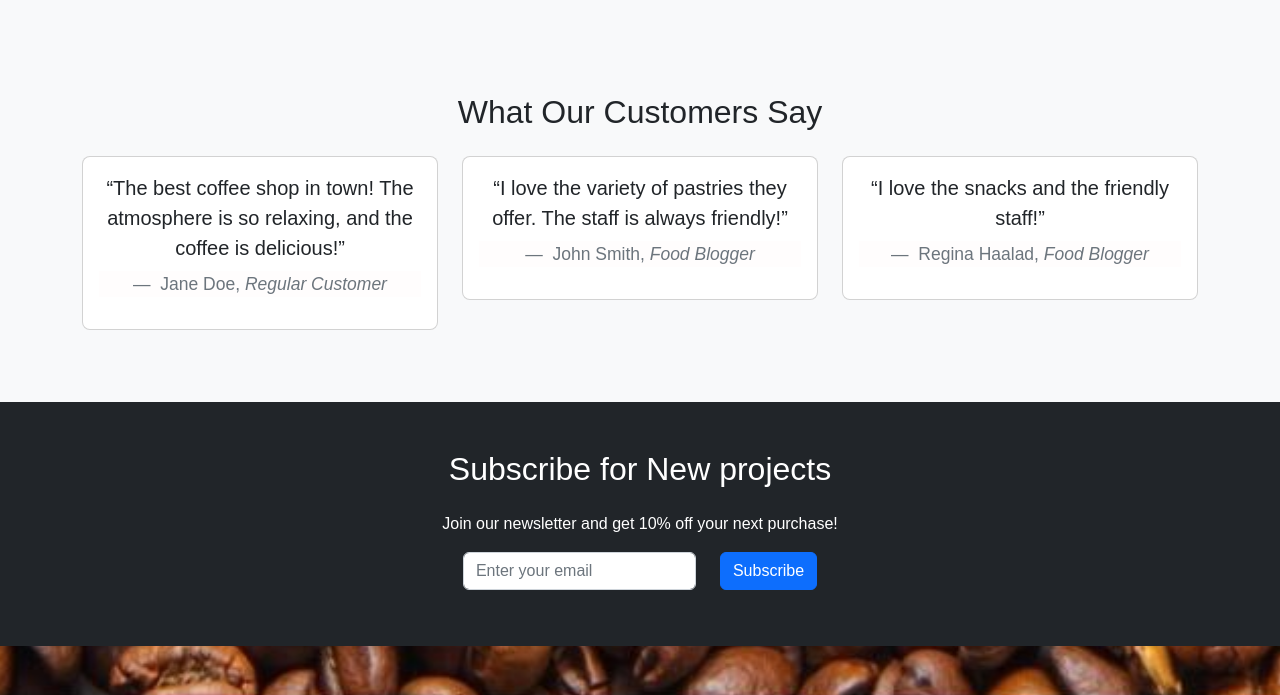
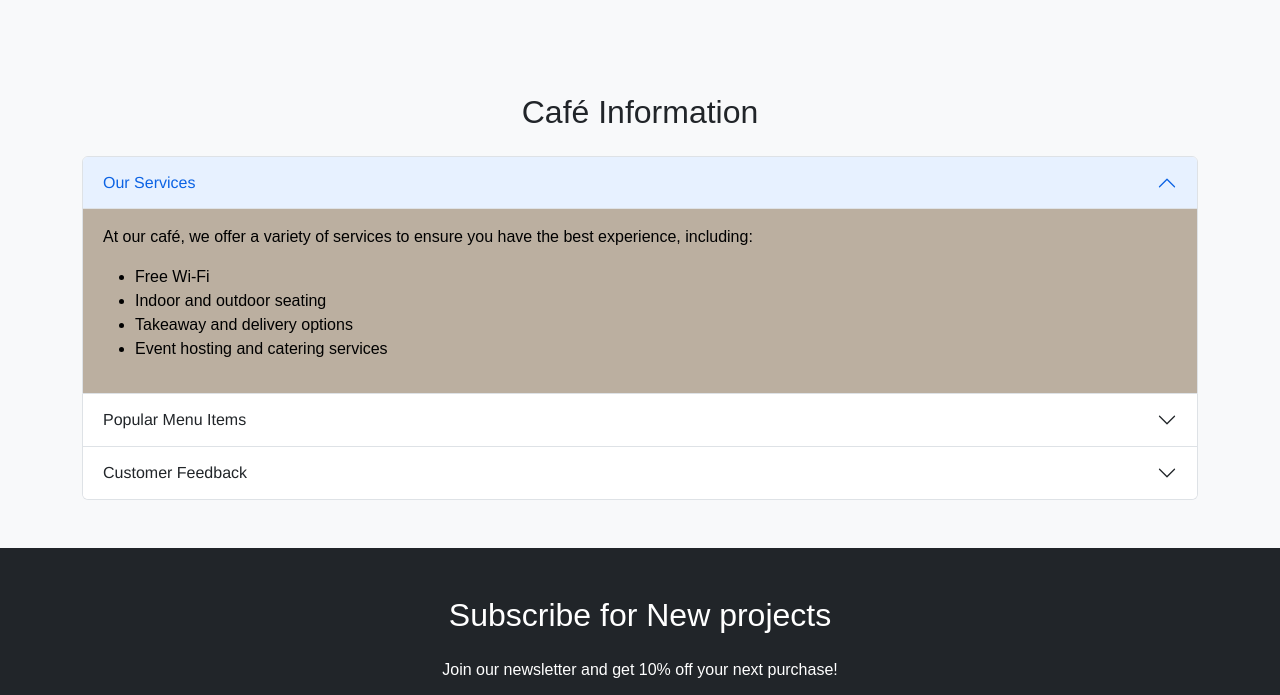
Before and after one commit to BenyBen1/Colaborative-workshop, a website built with Parcel: page index.html in a window 1280 px wide. Shown: the part 1578-2273 px from the top of the page. Built offline with nearby package versions, Linux system fonts and the light colour scheme; files whose address does not match are found by name.

Commit message:
small changes

```diff
--- /dev/null
+++ b/css/index.css
@@ -0,0 +1,98 @@
+body {
+    background-color: #f8f9fa;
+    font-family: 'Arial', sans-serif;
+}
+
+h1 {
+    margin-bottom: 0.5rem;
+}
+
+nav {
+    font-size: bold;
+    font-weight: 600;
+}
+
+#table {
+    margin: 6px;
+    padding: 6px;
+    color: black;
+}
+
+#main {
+    margin-top: 3rem;
+    padding: 2rem;
+    background-image: url('../images/custombackground.jpeg');
+    background-size: cover;
+    background-position: center;
+    background-repeat: no-repeat;
+    background-color: #6f4c3e;
+    padding: 60px 0;
+}
+
+#welcomezone {
+    opacity: 1;
+
+    h1 {
+        color: #F5F5DC;
+        font-weight: 600;
+    }
+
+    p {
+        color: #F5F5DC;
+        font-weight: 400;
+    }
+}
+
+.card {
+    border-radius: 0.5rem;
+}
+
+.table {
+    th, td {
+        text-align: center;
+    }
+}
+
+footer {
+    position: relative;
+    bottom: 0;
+    width: 100%;
+    background-color: #0e0e0b;
+}
+
+blockquote {
+    footer {
+        background-color: rgb(255, 253, 253);
+    }
+}
+
+.navbar {
+    background-color: rgba(190, 183, 164, 0.8);
+}
+
+#product-section {
+    .card {
+        transition: transform 0.3s ease, box-shadow 0.3s ease;
+
+        &:hover {
+            transform: scale(1.05);
+            box-shadow: 0 8px 20px rgba(0, 0, 0, 0.15);
+            cursor: pointer;
+        }
+    }
+
+    .card-body:hover {
+        background-color: #f8f9fa;
+    }
+}
+
+#collapseOne, #collapseTwo, #collapseThree {
+    color: #000000;
+    background-color: #4c2c0460;
+}
+
+#headingOne, #headingTwo, #headingThree {
+    font-family: 'Franklin Gothic Medium', 'Arial Narrow', Arial, sans-serif;
+    font-size: larger;
+    font-weight: 500;
+}
--- a/index.css
+++ /dev/null
@@ -1,89 +0,0 @@
-body {
-    background-color: #f8f9fa; /* Light background color */
-    font-family: 'Arial', sans-serif; /* Font family */
-}
-
-h1 {
-    margin-bottom: 0.5rem;
-}
-
-nav {
-    font-size: bold;
-    font-weight: 600;
-}
-
-#table {
-    margin: 6px;
-    padding: 6px;
-    color: black;
-}
-
-#main{
-    margin-top: 3rem;
-    padding: 2rem;
-    background-image: url('images/custombackground.jpeg');
-    background-size: cover;
-    background-position: center;
-    background-repeat: no-repeat;
-    background-color: #6f4c3e;
-    padding: 60px 0;
-
-}
-
-#welcomezone{
-    opacity: 1;
-}
-
-.card {
-    border-radius: 0.5rem; /* Rounded borders for cards */
-}
-
-.table th, .table td {
-    text-align: center; /* Centered text for table */
-}
-
-footer {
-    position: relative;
-    bottom: 0;
-    width: 100%;
-    background-color: #0e0e0b;
-}
-
-blockquote footer {
-    background-color: rgb(255, 253, 253);
-}
-
-.navbar {
-    background-color: rgba(190, 183, 164, 0.8);
-}
-
-#welcomezone {
-    h1 {
-        color: #F5F5DC;
-        font-weight: 600;
-    }
-
-    p {
-        color: #F5F5DC;
-        font-weight: 400;
-    }
-
-}
-
-
-#product-section{
-
-.card {
-    transition: transform 0.3s ease, box-shadow 0.3s ease;
-  }
-
-  .card:hover {
-    transform: scale(1.05);
-    box-shadow: 0 8px 20px rgba(0, 0, 0, 0.15);
-    cursor: pointer;
-  }
-
-  .card-body:hover {
-    background-color: #f8f9fa;
-  }
-}
--- a/index.html
+++ b/index.html
@@ -9,8 +9,11 @@
       href="https://cdnjs.cloudflare.com/ajax/libs/font-awesome/6.0.0-beta3/css/all.min.css"
       rel="stylesheet"
     />
-    <link rel="stylesheet" href="index.css" />
-    <link rel="stylesheet" href="node_modules/bootstrap/dist/css/bootstrap.min.css"/>
+    <link rel="stylesheet" href="css/index.css">
+    <link
+      rel="stylesheet"
+      href="node_modules/bootstrap/dist/css/bootstrap.min.css"
+    />
   </head>
 
   <body>
@@ -79,7 +82,9 @@
             Discover our unique coffee selection, delicious pastries, and
             relaxing atmosphere.
           </p>
-          <a href="#" class="btn btn-info btn-lg">Explore Our Menu</a>
+          <a href="#menu-carousel" class="btn btn-info btn-lg"
+            >Explore Our Menu</a
+          >
         </div>
       </section>
 
@@ -146,7 +151,6 @@
       </section>
 
       <!-- Menu Carousel Section -->
-<!-- Menu Carousel Section -->
       <section class="py-5 bg-light" id="menu-carousel">
         <div class="container">
           <h2 class="text-center mb-4">Explore Our Menu</h2>
@@ -157,7 +161,7 @@
                   src="images/carouselimage1.jpg"
                   class="d-block w-100 img-fluid"
                   alt="Menu Item 1"
-            style="object-fit: cover; height: 400px;"
+                  style="object-fit: cover; height: 400px"
                 />
               </div>
               <div class="carousel-item">
@@ -165,7 +169,7 @@
                   src="images/carouselimage2.png"
                   class="d-block w-100 img-fluid"
                   alt="Menu Item 2"
-            style="object-fit: cover; height: 400px;"
+                  style="object-fit: cover; height: 400px"
                 />
               </div>
               <div class="carousel-item">
@@ -173,7 +177,7 @@
                   src="images/carouselimage3.jpg"
                   class="d-block w-100 img-fluid"
                   alt="Menu Item 3"
-            style="object-fit: cover; height: 400px;"
+                  style="object-fit: cover; height: 400px"
                 />
               </div>
               <div class="carousel-item">
@@ -181,7 +185,7 @@
                   src="images/carouselimaage3.jpg"
                   class="d-block w-100 img-fluid"
                   alt="Menu Item 4"
-            style="object-fit: cover; height: 400px;"
+                  style="object-fit: cover; height: 400px"
                 />
               </div>
             </div>
@@ -193,7 +197,10 @@
               data-bs-target="#menuCarousel"
               data-bs-slide="prev"
             >
-        <span class="carousel-control-prev-icon" aria-hidden="true"></span>
+              <span
+                class="carousel-control-prev-icon"
+                aria-hidden="true"
+              ></span>
               <span class="visually-hidden">Previous</span>
             </button>
             <button
@@ -202,13 +209,20 @@
               data-bs-target="#menuCarousel"
               data-bs-slide="next"
             >
-        <span class="carousel-control-next-icon" aria-hidden="true"></span>
+              <span
+                class="carousel-control-next-icon"
+                aria-hidden="true"
+              ></span>
               <span class="visually-hidden">Next</span>
             </button>
 
             <!-- Carousel Indicators -->
             <ol class="carousel-indicators list-unstyled">
-        <li data-bs-target="#menuCarousel" data-bs-slide-to="0" class="active"></li>
+              <li
+                data-bs-target="#menuCarousel"
+                data-bs-slide-to="0"
+                class="active"
+              ></li>
               <li data-bs-target="#menuCarousel" data-bs-slide-to="1"></li>
               <li data-bs-target="#menuCarousel" data-bs-slide-to="2"></li>
               <li data-bs-target="#menuCarousel" data-bs-slide-to="3"></li>
@@ -217,56 +231,122 @@
         </div>
       </section>
 
-
-
-      <!-- Testimonials Section -->
-      <section class="bg-light text-dark py-5" id="testimonial">
+      <!-- Café Information Accordion Section -->
+      <section class="bg-light text-dark py-5" id="cafe-info">
         <div class="container">
-          <h2 class="text-center mb-4">What Our Customers Say</h2>
-          <div class="row">
-            <div class="col-md-4">
-              <div class="card mb-4">
-                <div class="card-body text-center">
-                  <blockquote class="blockquote">
-                    <p class="mb-4">
-                      “The best coffee shop in town! The atmosphere is so
-                      relaxing, and the coffee is delicious!”
+          <h2 class="text-center mb-4">Café Information</h2>
+          <div class="accordion" id="cafeAccordion">
+            <!-- Accordion Item 1: Services -->
+            <div class="accordion-item">
+              <h2 class="accordion-header" id="headingOne">
+                <button
+                  class="accordion-button"
+                  type="button"
+                  data-bs-toggle="collapse"
+                  data-bs-target="#collapseOne"
+                  aria-expanded="true"
+                  aria-controls="collapseOne"
+                >
+                  Our Services
+                </button>
+              </h2>
+              <div
+                id="collapseOne"
+                class="accordion-collapse collapse show"
+                aria-labelledby="headingOne"
+                data-bs-parent="#cafeAccordion"
+              >
+                <div class="accordion-body">
+                  <p>
+                    At our café, we offer a variety of services to ensure you
+                    have the best experience, including:
                   </p>
-                    <footer class="blockquote-footer">
-                      Jane Doe,
-                      <cite title="Source Title">Regular Customer</cite>
-                    </footer>
-                  </blockquote>
+                  <ul>
+                    <li>Free Wi-Fi</li>
+                    <li>Indoor and outdoor seating</li>
+                    <li>Takeaway and delivery options</li>
+                    <li>Event hosting and catering services</li>
+                  </ul>
                 </div>
               </div>
             </div>
 
-            <div class="col-md-4">
-              <div class="card mb-4">
-                <div class="card-body text-center">
-                  <blockquote class="blockquote">
-                    <p class="mb-4">
-                      “I love the variety of pastries they offer. The staff is
-                      always friendly!”
+            <!-- Accordion Item 2: Popular Menu Items -->
+            <div class="accordion-item">
+              <h2 class="accordion-header" id="headingTwo">
+                <button
+                  class="accordion-button collapsed"
+                  type="button"
+                  data-bs-toggle="collapse"
+                  data-bs-target="#collapseTwo"
+                  aria-expanded="false"
+                  aria-controls="collapseTwo"
+                >
+                  Popular Menu Items
+                </button>
+              </h2>
+              <div
+                id="collapseTwo"
+                class="accordion-collapse collapse"
+                aria-labelledby="headingTwo"
+                data-bs-parent="#cafeAccordion"
+              >
+                <div class="accordion-body">
+                  <p>Our top-selling menu items include:</p>
+                  <ul>
+                    <li>Classic Cappuccino</li>
+                    <li>Vanilla Latte</li>
+                    <li>Freshly baked croissants</li>
+                    <li>Signature house-made cakes</li>
+                  </ul>
+                  <p>
+                    Whether you're in the mood for a strong espresso or a sweet
+                    treat, we've got something for everyone!
                   </p>
-                    <footer class="blockquote-footer">
-                      John Smith, <cite title="Source Title">Food Blogger</cite>
-                    </footer>
-                  </blockquote>
                 </div>
               </div>
             </div>
 
-            <div class="col-md-4">
-              <div class="card mb-4">
-                <div class="card-body text-center">
+            <!-- Accordion Item 3: Customer Feedback -->
+            <div class="accordion-item">
+              <h2 class="accordion-header" id="headingThree">
+                <button
+                  class="accordion-button collapsed"
+                  type="button"
+                  data-bs-toggle="collapse"
+                  data-bs-target="#collapseThree"
+                  aria-expanded="false"
+                  aria-controls="collapseThree"
+                >
+                  Customer Feedback
+                </button>
+              </h2>
+              <div
+                id="collapseThree"
+                class="accordion-collapse collapse"
+                aria-labelledby="headingThree"
+                data-bs-parent="#cafeAccordion"
+              >
+                <div class="accordion-body">
+                  <p>Here’s what our customers have to say:</p>
                   <blockquote class="blockquote">
-                    <p class="mb-4">
-                      “I love the snacks and the friendly staff!”
+                    <p>
+                      "The coffee is always amazing, and the pastries are fresh
+                      every day!"
                     </p>
                     <footer class="blockquote-footer">
-                      Regina Haalad,
-                      <cite title="Source Title">Food Blogger</cite>
+                      Emily Clark,
+                      <cite title="Source Title">Café Regular</cite>
+                    </footer>
+                  </blockquote>
+                  <blockquote class="blockquote">
+                    <p>
+                      "A great place to relax with friends. Love the cozy
+                      atmosphere!"
+                    </p>
+                    <footer class="blockquote-footer">
+                      Michael Lee,
+                      <cite title="Source Title">First-time Visitor</cite>
                     </footer>
                   </blockquote>
                 </div>
```
Lines whose indentation alone changed are shown as unchanged.
